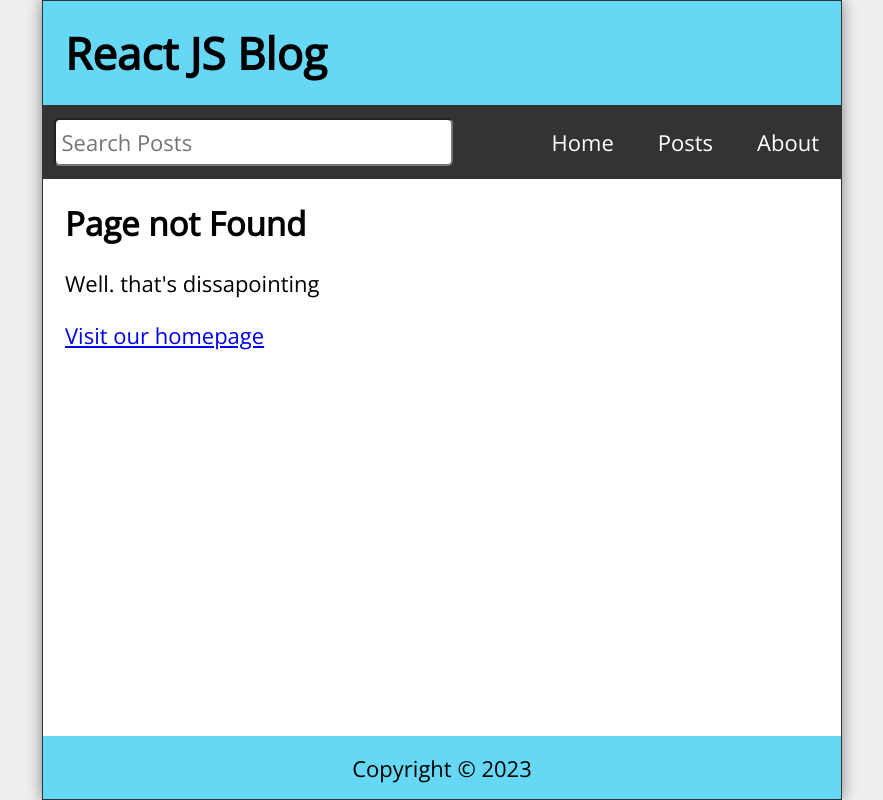
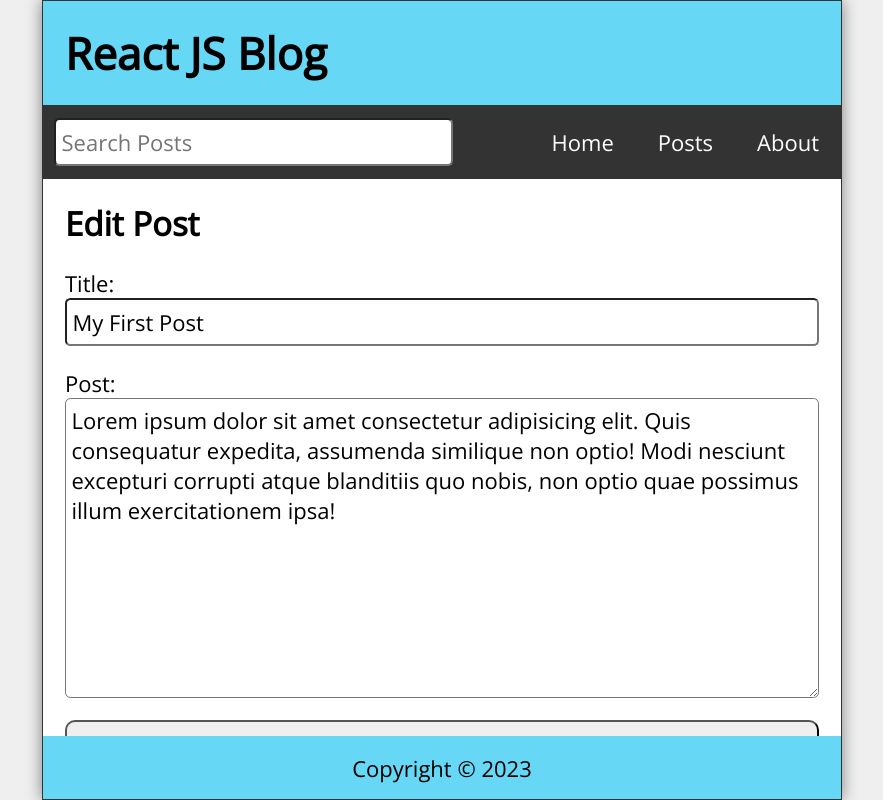
Before and after one commit to JoaquinC539/Rblog, a React (Create React App) app: page /edit/1 in a window 1280 px wide. Before the commit this address had no page. Shown: the whole page, without its empty margins (198-1081 px from the left). Built offline with nearby package versions, Linux system fonts and the light colour scheme; data requests are answered from the project's data file.

Commit message:
Made the posts on a db

```diff
--- /dev/null
+++ b/data/db.json
@@ -0,0 +1,34 @@
+{
+  "posts": [
+    {
+      "id": 1,
+      "title": "My First Post",
+      "datetime": "July 01, 2021 11:17:36 AM",
+      "body": "Lorem ipsum dolor sit amet consectetur adipisicing elit. Quis consequatur expedita, assumenda similique non optio! Modi nesciunt excepturi corrupti atque blanditiis quo nobis, non optio quae possimus illum exercitationem ipsa!"
+    },
+    {
+      "id": 2,
+      "title": "My 2nd Post",
+      "datetime": "July 01, 2021 11:17:36 AM",
+      "body": "Lorem ipsum dolor sit amet consectetur adipisicing elit. Quis consequatur expedita, assumenda similique non optio! Modi nesciunt excepturi corrupti atque blanditiis quo nobis, non optio quae possimus illum exercitationem ipsa!"
+    },
+    {
+      "id": 3,
+      "title": "My 3rd Post",
+      "datetime": "July 01, 2021 11:17:36 AM",
+      "body": "Lorem ipsum dolor sit amet consectetur adipisicing elit. Quis consequatur expedita, assumenda similique non optio! Modi nesciunt excepturi corrupti atque blanditiis quo nobis, non optio quae possimus illum exercitationem ipsa!"
+    },
+    {
+      "id": 4,
+      "title": "My Fourth Post",
+      "datetime": "July 01, 2021 11:17:36 AM",
+      "body": "Lorem ipsum dolor sit amet consectetur adipisicing elit. Quis consequatur expedita, assumenda similique non optio! Modi nesciunt excepturi corrupti atque blanditiis quo nobis, non optio quae possimus illum exercitationem ipsa!"
+    },
+    {
+      "id": 5,
+      "title": "Fifth Post",
+      "datetime": "April 10, 2023 2:13:01 PM",
+      "body": "In tempus, massa ac faucibus elementum, arcu erat elementum."
+    }
+  ]
+}
--- a/package.json
+++ b/package.json
@@ -6,6 +6,7 @@
     "@testing-library/jest-dom": "^5.16.5",
     "@testing-library/react": "^13.4.0",
     "@testing-library/user-event": "^13.5.0",
+    "axios": "^1.3.5",
     "date-fns": "^2.29.3",
     "react": "^18.2.0",
     "react-dom": "^18.2.0",
--- a/src/About.js
+++ b/src/About.js
@@ -2,7 +2,7 @@ const About = () => {
     return (
       <main className="About">
         <h2>About</h2>
-        <p style={{marginTop:"1rem"}}>This blog project was a project in the Learn React tutorial series.</p>
+        <p style={{marginTop:"1rem"}}>This blog project was a project in the Learn React tutorial series. <a href="https://www.youtube.com/playlist?list=PL0Zuz27SZ-6PrE9srvEn8nbhOOyxnWXfp">Link</a></p>
 
       </main>
     )
--- a/src/App.js
+++ b/src/App.js
@@ -4,61 +4,86 @@ import NewPost from './NewPost';
 import PostPage from './PostPage';
 import Missing from './Missing';
 import About from './About';
+import EditPost from './EditPost';
 import {Route,Routes,useNavigate} from 'react-router-dom';
 import { useEffect,useState } from 'react';
 import { format } from 'date-fns';
+import api from './api/posts';
 function App() {
-  const [posts, setPosts]=useState([{
-    id: 1,
-    title: "My First Post",
-    datetime: "July 01, 2021 11:17:36 AM",
-    body: "Lorem ipsum dolor sit amet consectetur adipisicing elit. Quis consequatur expedita, assumenda similique non optio! Modi nesciunt excepturi corrupti atque blanditiis quo nobis, non optio quae possimus illum exercitationem ipsa!"
-  },
-  {
-    id: 2,
-    title: "My 2nd Post",
-    datetime: "July 01, 2021 11:17:36 AM",
-    body: "Lorem ipsum dolor sit amet consectetur adipisicing elit. Quis consequatur expedita, assumenda similique non optio! Modi nesciunt excepturi corrupti atque blanditiis quo nobis, non optio quae possimus illum exercitationem ipsa!"
-  },
-  {
-    id: 3,
-    title: "My 3rd Post",
-    datetime: "July 01, 2021 11:17:36 AM",
-    body: "Lorem ipsum dolor sit amet consectetur adipisicing elit. Quis consequatur expedita, assumenda similique non optio! Modi nesciunt excepturi corrupti atque blanditiis quo nobis, non optio quae possimus illum exercitationem ipsa!"
-  },
-  {
-    id: 4,
-    title: "My Fourth Post",
-    datetime: "July 01, 2021 11:17:36 AM",
-    body: "Lorem ipsum dolor sit amet consectetur adipisicing elit. Quis consequatur expedita, assumenda similique non optio! Modi nesciunt excepturi corrupti atque blanditiis quo nobis, non optio quae possimus illum exercitationem ipsa!"
-  }])
+  const [posts, setPosts]=useState([]);
 const [search,setSearch]=useState("");
 const [searchResults,setSearchResults]=useState([]);
 const [postTitle,setPostTitle]=useState('');
 const [postBody,setPostBody]=useState('');
 const navigate=useNavigate();
+const [editTitle,setEditTitle]=useState('');
+const [editBody,setEditBody]=useState('');
+useEffect(()=>{
+  const fetchPosts=async ()=>{
+    try{
+      const response=await api.get('/posts');
+      if (response && response.data) setPosts(response.data);
+    }catch(err){
+      if(err.response){
+      console.log(err.response.data);
+      console.log(err.response.status);
+      console.log(err.response.headers);
+      }else{
+        console.log(`Error: ${err.message}`);
+      }
+    }
+  }
+  fetchPosts();
 
-const handleSubmit=(e)=>{
+},[])
+
+const handleSubmit=async (e)=>{
   e.preventDefault();
   const id=posts.length?posts[posts.length-1].id+1:1;
   const datetime=format(new Date(), 'MMMM dd, yyyy pp');
-  const newPost={id:id, title:postTitle,datetime:datetime,body:postBody}
-  const allPost=[...posts,newPost];
+  const newPost={id:id, title:postTitle,datetime:datetime,body:postBody};
+  try{
+  const response =await api.post('/posts',newPost);
+  const allPost=[...posts,response.data];
   setPosts(allPost);
   setPostTitle("");
   setPostBody("");
   navigate('/');
+  }catch(err){
+    if(err.response){
+      console.log(`Error: ${err}`);
+    }
+  }
 }
-const handleDelete=(id)=>{
+const handleDelete= async (id)=>{
+  try{
+    await api.delete('/posts/'+id)
   const postList=posts.filter(post=>post.id!==id);
   setPosts(postList);
   navigate('/');
+  }catch(err){
+    console.log(`Error: ${err.message}`);
+  }
 }
 useEffect(()=>{
 const filteredResults=posts.filter(post=>((post.body).toLowerCase()).includes(search.toLowerCase())
 || ((post.title).toLowerCase()).includes(search.toLowerCase()));
 setSearchResults(filteredResults.reverse());
 },[posts,search])
+
+const handleEdit=async (id)=>{
+  const datetime=format(new Date(), 'MMMM dd, yyyy pp');
+  const updatedPost={id:id, title:editTitle,datetime:datetime,body:editBody};
+  try{
+    const response=await api.put('/posts/'+id,updatedPost);
+    setPosts(posts.map(post=>post.id===id?{...response.data}:post));
+    setEditTitle('');
+    setEditBody('');
+    navigate('/');
+  }catch(err){
+    console.log(err)
+  }
+}
   return (
   <Routes>
     <Route path='/' element={<Layout search={search} setSearch={setSearch}/>} >
@@ -66,6 +91,9 @@ setSearchResults(filteredResults.reverse());
     <Route path='post'>
       <Route index element={<NewPost handleSubmit={handleSubmit} postTitle={postTitle} setPostTitle={setPostTitle} postBody={postBody} setPostBody={setPostBody} />} />
       <Route path=':id' element={<PostPage posts={posts} handleDelete={handleDelete}/>} />
+    </Route>
+    <Route path='edit'>
+      <Route path=':id'element={<EditPost posts={posts} handleEdit={handleEdit} editTitle={editTitle} setEditTitle={setEditTitle} editBody={editBody} setEditBody={setEditBody}/>}></Route>
     </Route>
     <Route path="about" element={<About />} />
     <Route path="*" element={<Missing />} />
--- /dev/null
+++ b/src/EditPost.js
@@ -0,0 +1,37 @@
+import { useEffect } from "react";
+import { useParams,Link } from "react-router-dom";
+const EditPost = ({posts,handleEdit,editBody,setEditBody,editTitle,setEditTitle}) => {
+    const {id}=useParams();
+    const post=posts.find(post=>(post.id).toString()===id);
+    useEffect(()=>{
+        if(post){
+            setEditTitle(post.title);
+            setEditBody(post.body)
+        }
+    },[post,setEditTitle,setEditBody])
+  return (
+    <main className="NewPost">
+        {editTitle &&
+      <>
+        <h2>Edit Post</h2>
+        <form className="newPostForm" onSubmit={(e)=>e.preventDefault()}>
+            <label htmlFor="postTile">Title:</label>
+            <input id="postTitle" type="text" required value={editTitle} onChange={(e)=>setEditTitle(e.target.value)}/>
+            <label htmlFor="postBody">Post:</label>
+            <textarea required id="postBody"  value={editBody} onChange={(e)=>setEditBody(e.target.value)}></textarea>
+            <button type="submit" onClick={()=>handleEdit(post.id)}>Submit</button>
+        </form>
+        </>
+        }
+    {!editTitle &&
+    <>
+        <h2>Post Not Found</h2>
+        <p>Well, that's dissappointing</p>
+        <p><Link to='/'>Visit our HomePage</Link></p>
+    </>
+    }
+    </main>
+  )
+}
+
+export default EditPost
--- a/src/Home.js
+++ b/src/Home.js
@@ -5,7 +5,7 @@ const Home = ({posts}) => {
         {posts.length?(
           <Feed posts={posts} />
         ):(
-          <p style={{marginTop:"2rem"}}>No posts to displaye</p>
+          <p style={{marginTop:"2rem"}}>No posts to display</p>
         )}
       </main>
     )
--- a/src/PostPage.js
+++ b/src/PostPage.js
@@ -10,7 +10,8 @@ const PostPage = ({posts,handleDelete}) => {
             <h2>{post.tilte}</h2>
             <p className="postDate">{post.datetime}</p>
             <p className="postBody">{post.body}</p>
-            <button onClick={()=>handleDelete(post.id)}>Delete Post</button>
+            <Link to={'/edit/'+post.id}><button className="editButton">Edit Post</button></Link>
+            <button className="deleteButton" onClick={()=>handleDelete(post.id)}>Delete Post</button>
           </>
           }
           {!post &&
--- /dev/null
+++ b/src/api/posts.js
@@ -0,0 +1,5 @@
+import axios from "axios";
+
+export default axios.create({
+    baseURL:'http://localhost:3500'
+});
--- a/src/index.css
+++ b/src/index.css
@@ -205,13 +205,24 @@ body {
   margin-bottom: 1rem;
 }
 
-.PostPage button {
+.PostPage .deleteButton {
   height: 48px;
   min-width: 48px;
   border-radius: 0.25rem;
   padding: 0.5rem;
   font-size: 1rem;
   background-color: red;
+  color: #fff;
+  cursor: pointer;
+}
+.PostPage .editButton {
+  height: 48px;
+  min-width: 48px;
+  border-radius: 0.25rem;
+  padding: 0.5rem;
+  font-size: 1rem;
+  margin-right: 0.5rem;
+  background-color: #333;
   color: #fff;
   cursor: pointer;
 }
```
Also changed, not shown: 1 other file (tests, documents, lock files or other folders).
